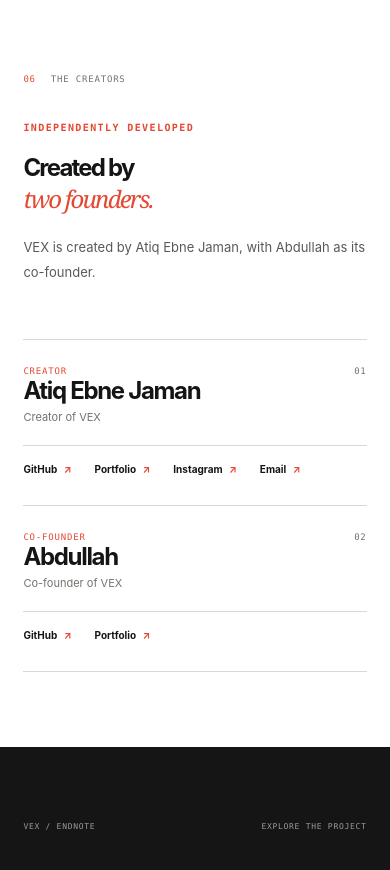
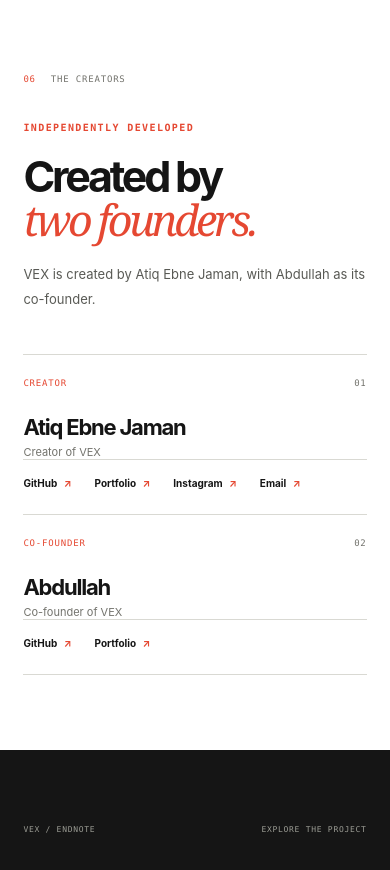
Before and after one commit to Atiqxyz/vexweb, a plain HTML site: page index.html in a window 390 px wide. Shown: the part 5220-6090 px from the top of the page. Drawn offline with Linux system fonts and the light colour scheme.

Commit message:
Reduce creator section prominence and balance minimal layout

```diff
--- a/styles.css
+++ b/styles.css
@@ -92,16 +92,16 @@ h2 em{font-family:Georgia,"Times New Roman",serif;font-weight:400;letter-spacing
 .status-footer{display:flex;justify-content:space-between;color:#76746e;margin-top:20px;font-size:9px}
 .people{background:var(--white)}
 .people-heading{margin-bottom:55px}
+.people-heading{display:grid;grid-template-columns:1fr .6fr;gap:7vw;align-items:end;max-width:1300px;margin:0 auto 38px}
+.people-heading .eyebrow{margin-bottom:22px}
+.people-heading h2{font-size:clamp(43px,5.5vw,72px);line-height:1;margin:0}
 .people-grid{display:grid;grid-template-columns:1fr 1fr;max-width:1250px;margin:0 auto;border-top:1px solid var(--line);border-bottom:1px solid var(--line)}
-.person{padding:30px 36px 35px 0}
+.person{padding:22px 36px 25px 0}
 .person+ .person{border-left:1px solid var(--line);padding-left:36px;padding-right:0}
 .person-meta{display:flex;justify-content:space-between;color:var(--muted);font-size:9px}
 .person-meta span:first-child{color:var(--accent)}
-.person-initials{font-size:clamp(76px,10vw,125px);font-weight:800;letter-spacing:-.12em;line-height:1;margin:55px 0 22px}
-.person-initials span{color:var(--accent)}
-.person h3{font-size:24px;letter-spacing:-.055em;margin:0}
-.person-role{font-size:11px;color:var(--muted);margin:5px 0 21px}
-.person-bio{font-size:13px;line-height:1.85;color:#555650;max-width:520px;min-height:120px;margin:0 0 26px}
+.person h3{font-size:22px;letter-spacing:-.055em;margin:26px 0 0}
+.person-role{font-size:11px;color:var(--muted);margin:5px 0 0}
 .person-links{display:flex;gap:13px 23px;flex-wrap:wrap;border-top:1px solid var(--line);padding-top:17px}
 .person-links a{font-size:10px;font-weight:700;transition:color .18s}
 .person-links a span{color:var(--accent);margin-left:4px}
@@ -138,10 +138,10 @@ h2 em{font-family:Georgia,"Times New Roman",serif;font-weight:400;letter-spacing
   .section-heading{grid-template-columns:1fr;gap:23px}
   .section-intro{margin-left:auto}
   .philosophy h2{font-size:clamp(43px,8vw,72px)}
+  .people-heading{grid-template-columns:1fr;gap:20px}
   .people-grid{gap:0}
   .person{padding-right:24px}
   .person+.person{padding-left:24px}
-  .person-bio{min-height:165px}
   .site-footer{grid-template-columns:auto 1fr;gap:20px 28px}
   .footer-links{grid-column:1;grid-row:2}
   .footer-copy{grid-column:2;grid-row:2;text-align:right}
@@ -173,10 +173,8 @@ h2 em{font-family:Georgia,"Times New Roman",serif;font-weight:400;letter-spacing
   .status blockquote{font-size:21px}
   .status-footer{font-size:8px;gap:20px}
   .people-grid{grid-template-columns:1fr}
-  .person,.person+.person{padding:26px 0 30px;border-left:0}
+  .person,.person+.person{padding:23px 0 25px;border-left:0}
   .person+.person{border-top:1px solid var(--line)}
-  .person-initials{font-size:92px;margin:40px 0 15px}
-  .person-bio{min-height:0;font-size:12px}
   .closing{min-height:510px}
   .closing-top{font-size:8px;gap:15px}
   .closing h2{font-size:clamp(116px,27vw,160px);margin:120px 0 45px}
```
